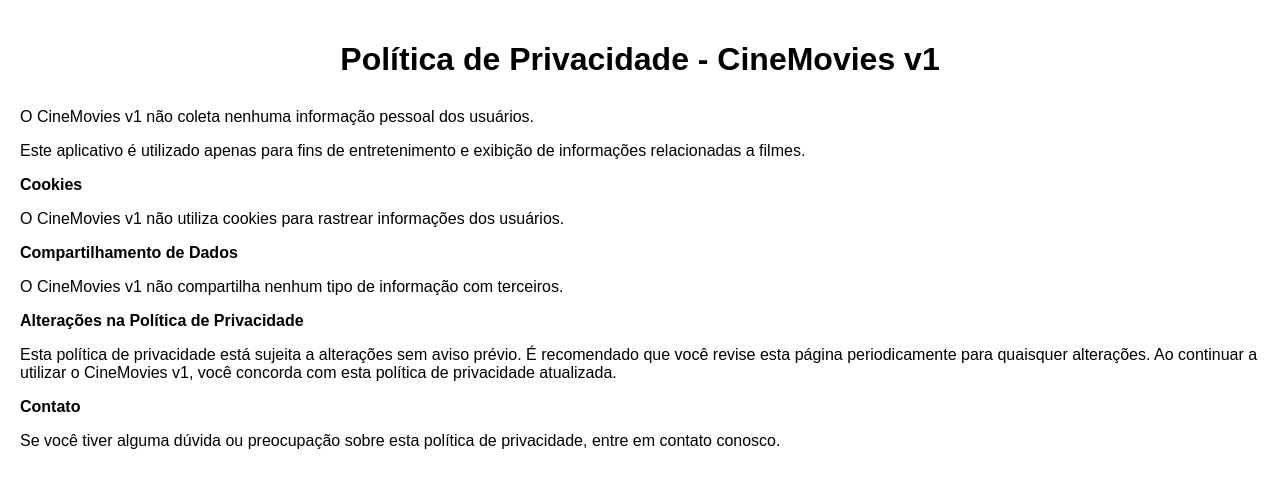
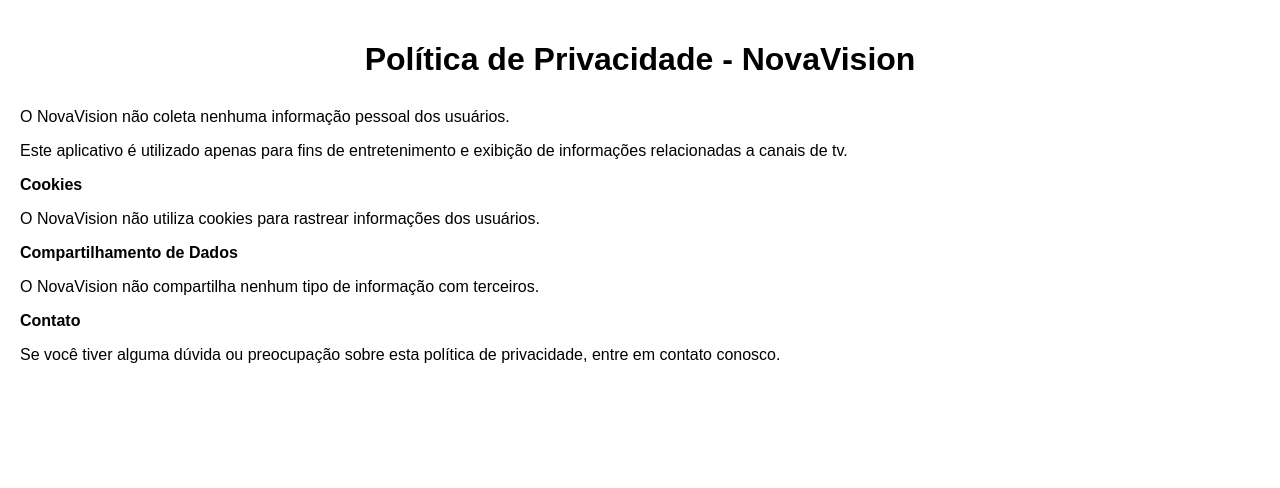
Before and after one commit to JardelMS/politica-de-privacidade, a plain HTML site: page index.html in a window 1280 px wide. Drawn offline with Linux system fonts and the light colour scheme.

Commit message:
index.html

```diff
--- a/index.html
+++ b/index.html
@@ -4,7 +4,7 @@
 <head>
     <meta charset="UTF-8">
     <meta name="viewport" content="width=device-width, initial-scale=1.0">
-    <title>Política de Privacidade - CineMovies v1</title>
+    <title>Política de Privacidade - NovaVision</title>
     <style>
         body {
             font-family: Arial, sans-serif;
@@ -28,20 +28,17 @@
 </head>
 
 <body>
-    <h1>Política de Privacidade - CineMovies v1</h1>
+    <h1>Política de Privacidade - NovaVision</h1>
 
-    <p>O CineMovies v1 não coleta nenhuma informação pessoal dos usuários.</p>
+    <p>O NovaVision não coleta nenhuma informação pessoal dos usuários.</p>
 
-    <p>Este aplicativo é utilizado apenas para fins de entretenimento e exibição de informações relacionadas a filmes.</p>
+    <p>Este aplicativo é utilizado apenas para fins de entretenimento e exibição de informações relacionadas a canais de tv.</p>
 
     <p><strong>Cookies</strong></p>
-    <p>O CineMovies v1 não utiliza cookies para rastrear informações dos usuários.</p>
+    <p>O NovaVision não utiliza cookies para rastrear informações dos usuários.</p>
 
     <p><strong>Compartilhamento de Dados</strong></p>
-    <p>O CineMovies v1 não compartilha nenhum tipo de informação com terceiros.</p>
-
-    <p><strong>Alterações na Política de Privacidade</strong></p>
-    <p>Esta política de privacidade está sujeita a alterações sem aviso prévio. É recomendado que você revise esta página periodicamente para quaisquer alterações. Ao continuar a utilizar o CineMovies v1, você concorda com esta política de privacidade atualizada.</p>
+    <p>O NovaVision não compartilha nenhum tipo de informação com terceiros.</p>
 
     <p><strong>Contato</strong></p>
     <p>Se você tiver alguma dúvida ou preocupação sobre esta política de privacidade, entre em contato conosco.</p>
```
